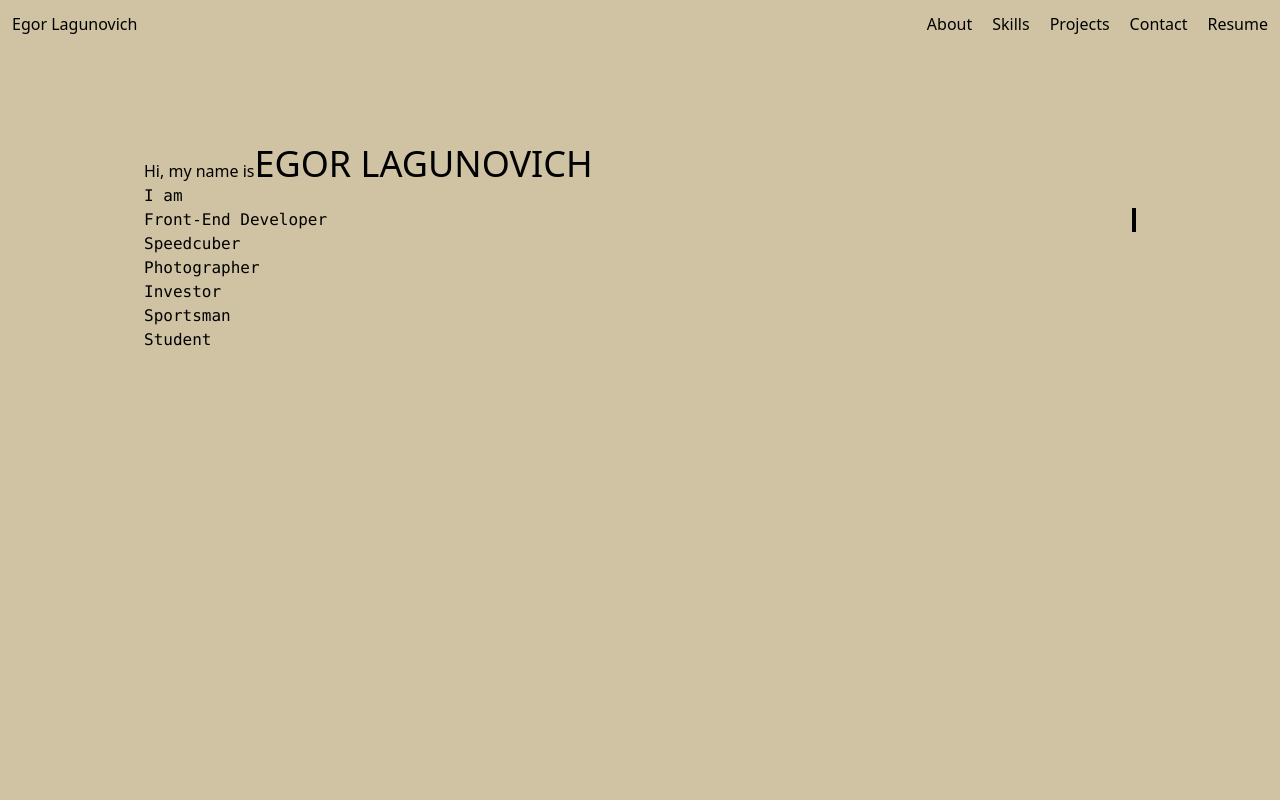
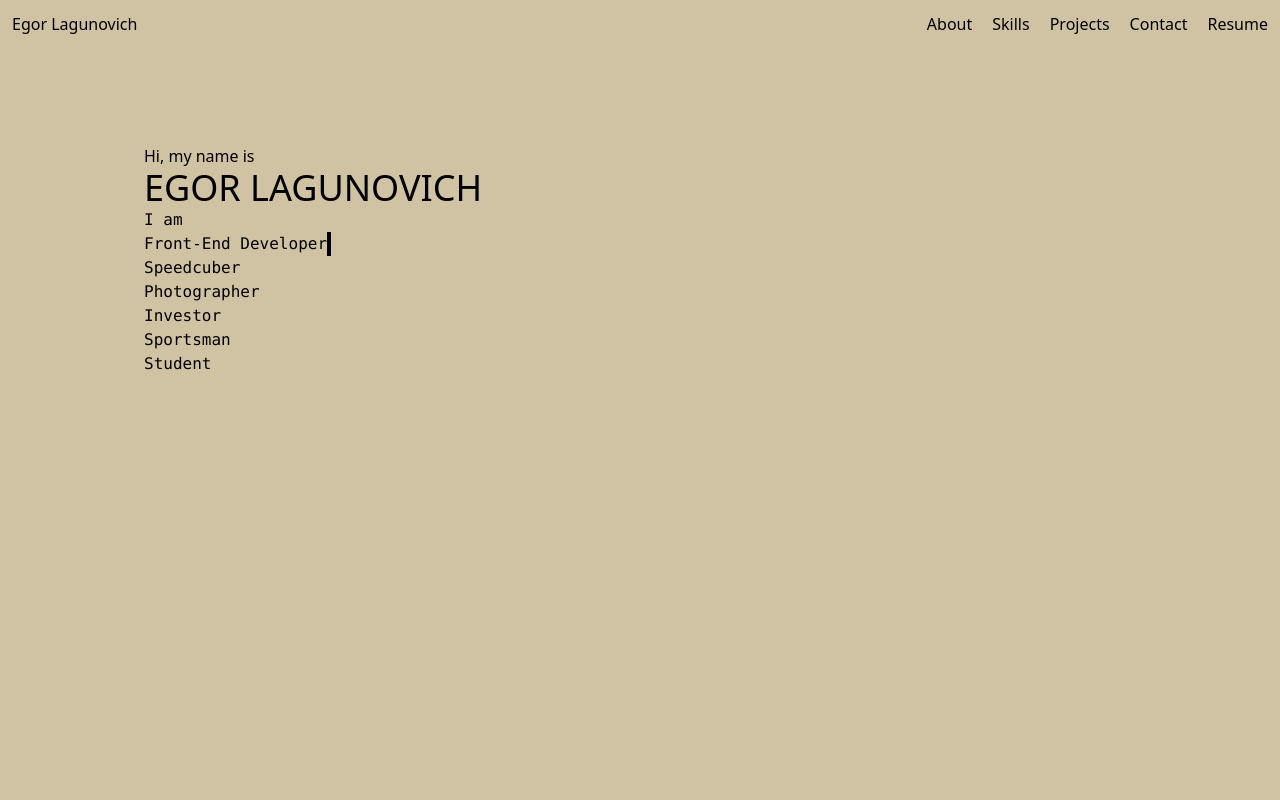
Before and after one commit to yahorlahunovich/web-dev-portfolio, a Next.js app: page / in a window 1280 px wide. Shown: the top 800 px of the page. Built offline with nearby package versions, Linux system fonts and the light colour scheme.

Commit message:
mailto link

```diff
--- a/app/layout.tsx
+++ b/app/layout.tsx
@@ -17,7 +17,10 @@ export default function RootLayout({
     <html lang="en">
       <body>
         <Navbar />
-        <main> {children}</main>
+        <main className="snap-y snap-proximity overflow-y-scroll h-screen duration-300 scroll-smooth">
+          {" "}
+          {children}
+        </main>
         <Footer />
       </body>
     </html>
--- a/components/About.tsx
+++ b/components/About.tsx
@@ -2,7 +2,7 @@ import React from "react";
 
 const About = () => {
   return (
-    <section id="about" className="h-screen bg-red-600">
+    <section id="about" className="h-screen bg-red-600 snap-start">
       About
     </section>
   );
--- a/components/Contact.tsx
+++ b/components/Contact.tsx
@@ -1,9 +1,20 @@
-import React from 'react'
+import { envelopeSvg } from "@/public/assets/icons";
+import Image from "next/image";
+import React from "react";
 
 const Contact = () => {
   return (
-    <section id='contact' className='h-screen bg-purple-500'>Contact</section>
-  )
-}
+    <section id="contact" className="h-screen bg-black text-white snap-start">
+      Contact
+      <h2>Do you want to work with me?</h2>
+      <p>Let's get in touch!</p>
+      <div className="flex">
+        My email is{" "}
+        <a href="mailto: egorlagunovich@gmail.com" className="text-red-600">
+          <Image src={envelopeSvg} alt="envelope icon" width={20} /> egorlagunovich@gmail.com</a>
+      </div>
+    </section>
+  );
+};
 
-export default Contact
+export default Contact;
--- a/components/Feed.tsx
+++ b/components/Feed.tsx
@@ -13,17 +13,17 @@ const Feed = ({ I_AM, name, setName }: FeedProps) => {
     }, I_AM[0].length * 1000);
   }, [name]);
   return (
-    <section id="home" className="h-screen bg-[#D0C3A3] p-36">
+    <section id="home" className="h-screen bg-[#D0C3A3] p-36 snap-start">
       <div>
         Hi, my name is
-        <span className="uppercase text-4xl">Egor Lagunovich</span>
+        <h1 className="uppercase text-4xl">Egor Lagunovich</h1>
       </div>
       <div
         className={`overflow-hidden whitespace-nowrap font-mono animate-typing `}
       >
         I am
         <ul>
-          <li className="border-r-4 border-r-black animate-blink">
+          <li className="border-r-4 inline-block border-r-black animate-blink">
             Front-End Developer
           </li>
           <li>Speedcuber</li>
--- a/components/Footer.tsx
+++ b/components/Footer.tsx
@@ -2,7 +2,7 @@ import React from 'react'
 
 const Footer = () => {
   return (
-    <footer className='h-1/2 bg-black text-white'>Footer</footer>
+    <footer className='h-1/2 bg-black text-white snap-start'>Footer</footer>
   )
 }
 
--- a/components/Projects.tsx
+++ b/components/Projects.tsx
@@ -2,7 +2,7 @@ import React from 'react'
 
 const Projects = () => {
   return (
-    <section id='projects' className='h-screen bg-green-500'>Projects</section>
+    <section id='projects' className='h-screen bg-green-500 snap-start'>Projects</section>
   )
 }
 
--- a/components/Skills.tsx
+++ b/components/Skills.tsx
@@ -4,11 +4,17 @@ import React from "react";
 
 const Skills = () => {
   return (
-    <section id="skills" className="h-screen bg-yellow-500">
+    <section id="skills" className="h-screen bg-yellow-500 snap-start">
       Skills
       <div className="flex flex-row">
         {skillsIcons.map((icon) => (
-          <Image src={icon.src} key={icon.name} alt={icon.name} height={100} width={100} />
+          <Image
+            src={icon.src}
+            key={icon.name}
+            alt={icon.name}
+            height={100}
+            width={100}
+          />
         ))}
       </div>
     </section>
--- a/public/assets/icons/index.ts
+++ b/public/assets/icons/index.ts
@@ -17,6 +17,7 @@ export { default as reduxSvg } from "./redux.svg";
 export { default as nextSvg } from "./next.svg";
 export { default as gitSvg } from "./git.svg";
 export { default as tailwindSvg } from "./tailwind.svg";
+export { default as envelopeSvg} from './envelope.svg'
 
 export const skillsIcons: SkillsIconsType[] = [
   { name: "html icon", src: htmlSvg },
```
Also changed, not shown: public/assets/icons/envelope.svg (added).
